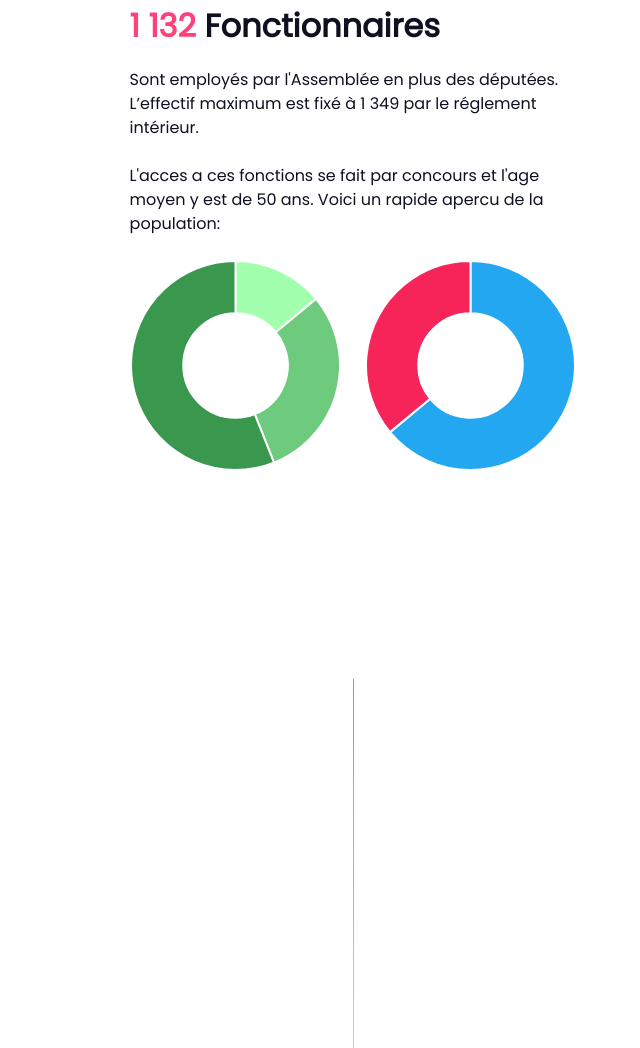
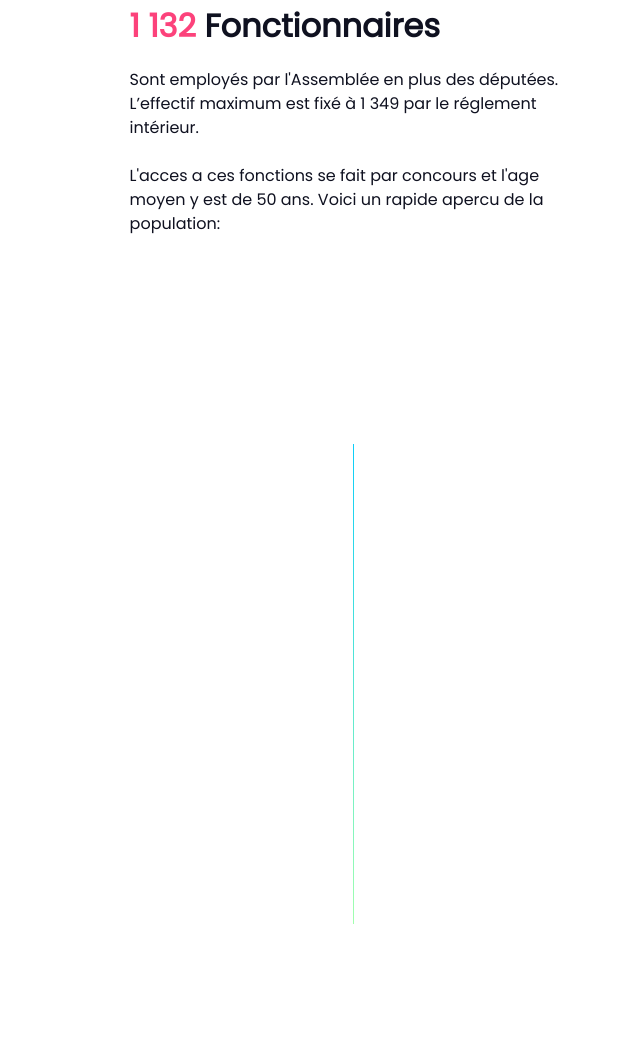
Before and after one commit to QuantedSquare/assemble_part1, a plain HTML site: page index.html in a window 1280 px wide. Shown: the part 3242-4290 px from the top of the page, without its empty margins (640-1280 px from the left). Drawn offline with nearby package versions, Linux system fonts and the light colour scheme; animation ran at ten frames a second; files whose address does not match are found by name.

Commit message:
remove donut

```diff
--- a/index.html
+++ b/index.html
@@ -128,14 +128,14 @@
                         Voici un rapide apercu de la population:
                         <br />
                         <br />
-                        <div class="columns">
+                        <!--                         <div class="columns">
                             <div class="column">
                                 <canvas id="chartAgeRep" width="100" height="100" style="z-index: 10;position: relative;"></canvas>
                             </div>
                             <div class="column">
                                 <canvas id="chartSexRep" width="100" height="100" style="z-index: 10;position: relative;"></canvas>
                             </div>
-                        </div>
+                        </div> -->
                         <!--                         Une hiérarchie des corps est défini, et sera noté dans ce qui suit:
                         <ul>
                             <li>*  niveau 1</li>
```
